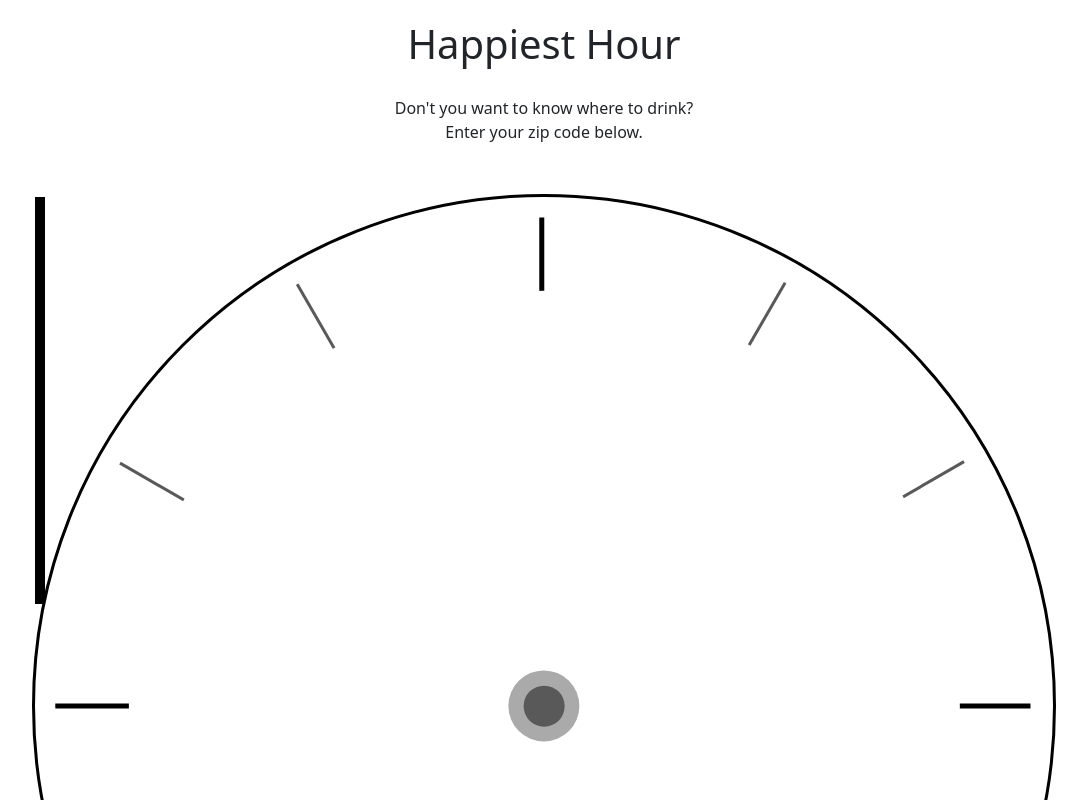
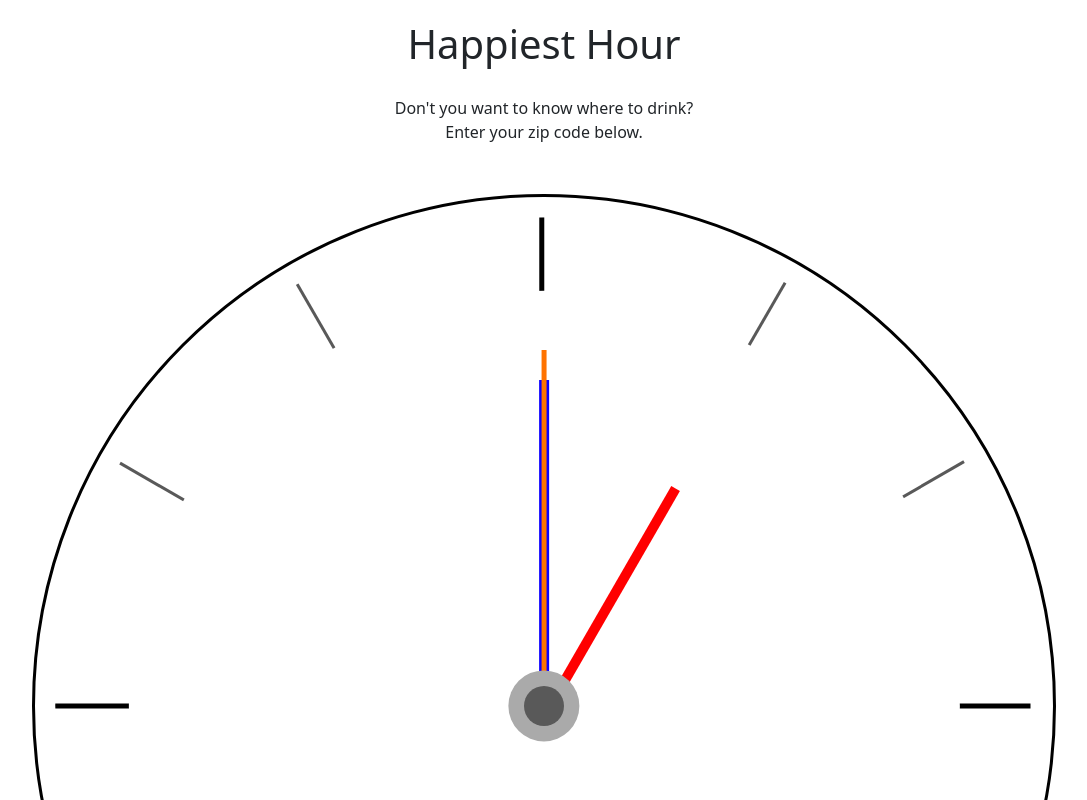
Before and after one commit to ColdWeatherBoyy/happiest-hour, a React (Vite) app in the folder client/: page / in a window 1280 px wide. Shown: the top 800 px of the page, without its empty margins (96-1183 px from the left). Built offline with nearby package versions, Linux system fonts and the light colour scheme.

Commit message:
adds hour, min, & sec hands

```diff
--- a/client/src/components/Clock/Clock.jsx
+++ b/client/src/components/Clock/Clock.jsx
@@ -1,6 +1,6 @@
 import "./Clock.css";
 import Numbers from './Numbers/Numbers';
-import GetTime from "./ClockHands/GetTime";
+import ClockHands from "./ClockHands/ClockHands";
 import SubmitForm from "../SubmitForm/SubmitForm";
 
 const Clock = ({ setSubmittedZip }) => {
@@ -8,7 +8,7 @@ const Clock = ({ setSubmittedZip }) => {
 	return (
 		<div className="clock-frame">
             <Numbers />
-            <GetTime />
+            <ClockHands />
 			<SubmitForm setSubmittedZip={(zipCode) => setSubmittedZip(zipCode)} />
         </div>
     )
--- a/client/src/components/Clock/ClockHands/ClockHands.css
+++ b/client/src/components/Clock/ClockHands/ClockHands.css
@@ -1,27 +1,35 @@
 .clock-hands {
-    position: absolute;
+    position: relative;
     z-index: 0;
-    top: 50%;
-    left: 50%;
-    transform: translate(-50%, -50%);
+    bottom: 97%;
     width: 100%;
     height: 100%;
     border-radius: 50%;
     /* border: 5px solid rgb(179, 51, 51); */
 }
 
+#center-point {
+    /* visibility: hidden; */
+    position: relative;
+    width: 100%;
+    height: 100%;
+    z-index: 1;
+    /* border: 3px solid green; */
+}
+
 #inner-center-point {
+    z-index: 1;
     width: 4%;
     height: 4%;
     border-radius: 50%;
     position: absolute;
-    top: 50%;
-    left: 50%;
-    transform: translate(-50%, -50%);
+    left: 48%;
+    top: 48%;
     background-color: rgb(89, 89, 89);
 }
 
 #outer-center-point {
+    z-index: 1;
     width: 7%;
     height: 7%;
     border-radius: 50%;
@@ -32,18 +40,34 @@
     background-color: rgb(170, 170, 170);
 }
 
-.hour-hand {
-    position: relative;
-    background-color: black;
+#hour-hand {
+    position: absolute;
+    background-color: rgb(255, 0, 0);
     width: 1%;
-    height: 40%;
-    /* bottom: 50%; */
+    height: 25%;
+    left: 50%;
+    bottom: 50%;
+    transform-origin: bottom left;
+    transform: translate(-48%, 0%);
+    /* transform: rotate(235deg); */
 }
 
-/* #test {
-    color: red;
+#minute-hand {
     position: absolute;
+    background-color: rgb(13, 0, 255);
+    width: 1%;
+    height: 32%;
+    left: 50%;
     bottom: 50%;
+    transform: translate(-48%, 0%);
+}
+
+#second-hand {
+    position: absolute;
+    background-color: rgb(255, 115, 0);
+    width: 0.5%;
+    height: 35%;
     left: 50%;
-    transform: translate(-50%, -50%);
-} */
+    bottom: 50%;
+    transform: translate(-48%, 0%);
+}
--- /dev/null
+++ b/client/src/components/Clock/ClockHands/ClockHands.jsx
@@ -0,0 +1,41 @@
+import './ClockHands.css';
+import { useState, useEffect } from 'react';
+
+let now = new Date();
+// const [hour, setHour] = useState(now.getHours());
+// const [minute, setMinute] = useState(now.getMinutes());
+// const [second, setSecond] = useState(now.getSeconds());
+
+function ClockHands() {
+    let hour = now.getHours();
+    if(hour > 12) {
+        hour - 12
+    } else if(hour === 0) {
+        hour = 12
+    } else {
+        console.log("all clear")
+    }
+    let minute = now.getMinutes();
+    let second = now.getSeconds();
+    console.log(hour);
+
+    const getTime = () => {
+        let nowHour = document.getElementById('hour-hand');
+        let hourDegree = 360 / nowHour
+    }
+    getTime();
+
+    return(
+        <div className='clock-hands'>
+            <div id='center-point'>
+                <div id="outer-center-point"></div>
+                <div id="inner-center-point"></div>
+            </div>
+            <div id="minute-hand"></div>
+            <div id="hour-hand" style={{transform: `rotate(30deg)`}}></div>
+            <div id="second-hand"></div>
+        </div>
+    )
+}
+
+export default ClockHands;
--- a/client/src/components/Clock/ClockHands/GetTime.jsx
+++ /dev/null
@@ -1,25 +0,0 @@
-import './ClockHands.css';
-
-let now = new Date();
-
-function GetTime() {
-    let hour = now.getHours();
-    let minute = now.getMinutes();
-    let second = now.getSeconds();
-    console.log(hour, minute, second);
-
-    return(
-        <div className='clock-hands'>
-            <div>
-                <div id="outer-center-point"></div>
-                <div id="inner-center-point"></div>
-            </div>
-            <div className="hour-hand"></div>
-            <div className="minute-hand"></div>
-            <div className="second-hand"></div>
-            {/* <h1 id='test'>test</h1> */}
-        </div>
-    )
-}
-
-export default GetTime;
```
